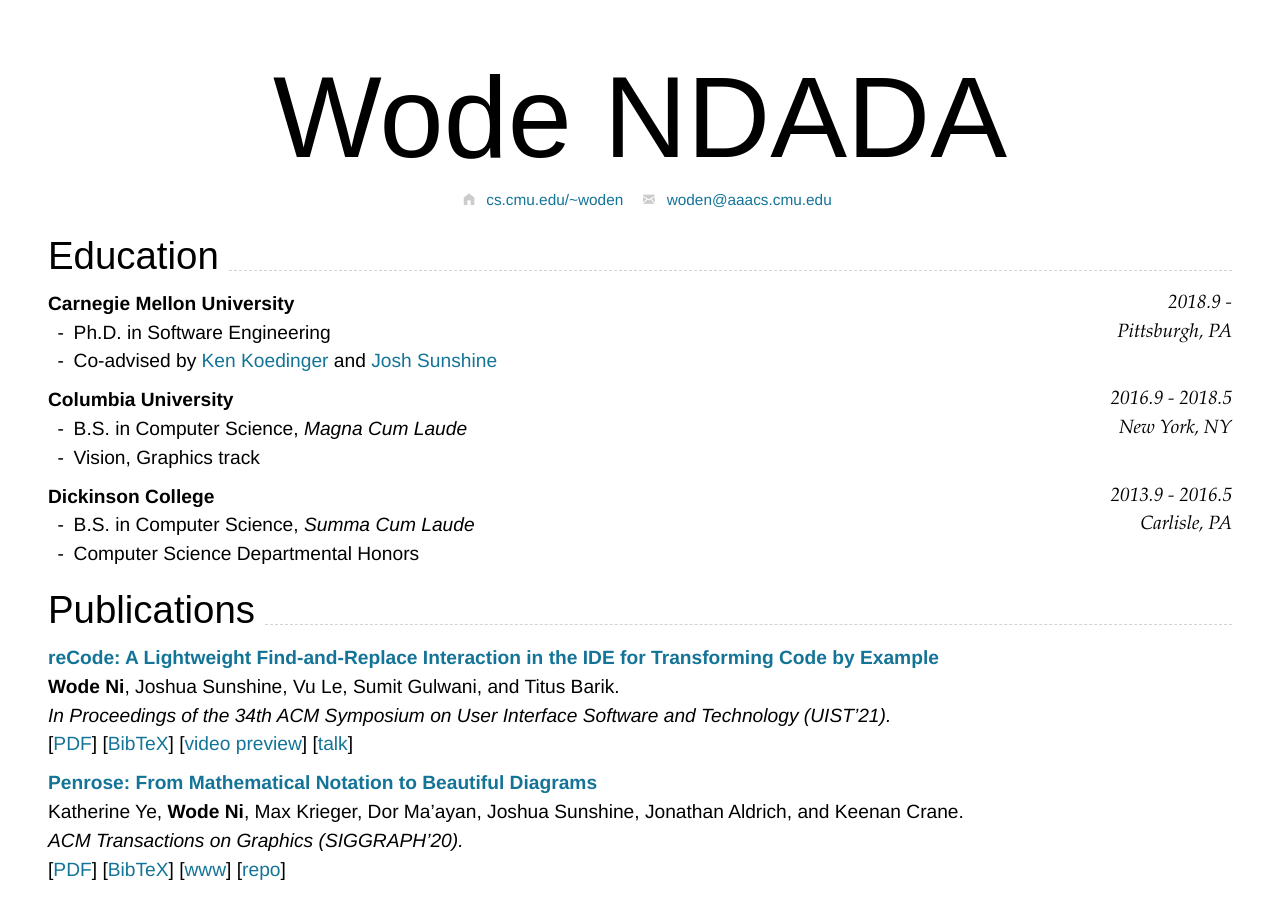
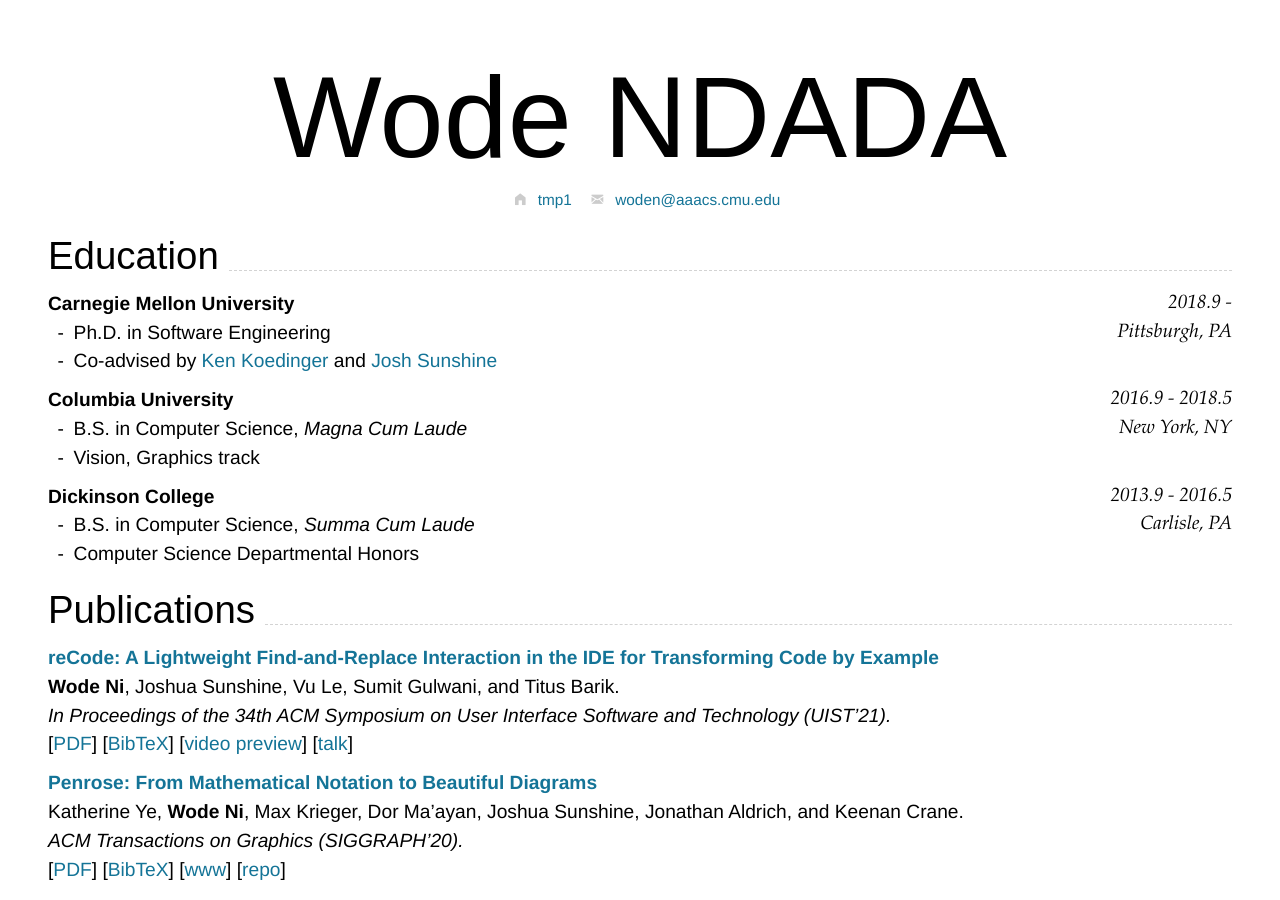
Before and after one commit to MinyeShao/CV_Markdown, a Jekyll site: the page built from index.md, in a window 1280 px wide and 900 px high. Built offline with Jekyll 4.4.1, drawn with Linux system fonts in a browser that asks for light colours; nearby versions of some CDN libraries.

Commit message:
Update index.md

```diff
--- a/index.md
+++ b/index.md
@@ -2,11 +2,11 @@
 layout: cv
 title: Wode "Nimo" Ni
 email:
-  url: mailto:woden@cs.cmu.edu
+  url: tmp2
   text: woden@aaacs.cmu.edu
 homepage:
   url: http://cs.cmu.edu/~woden
-  text: cs.cmu.edu/~woden
+  text: tmp1
 ---
 
 # Wode **NDADA**
```
